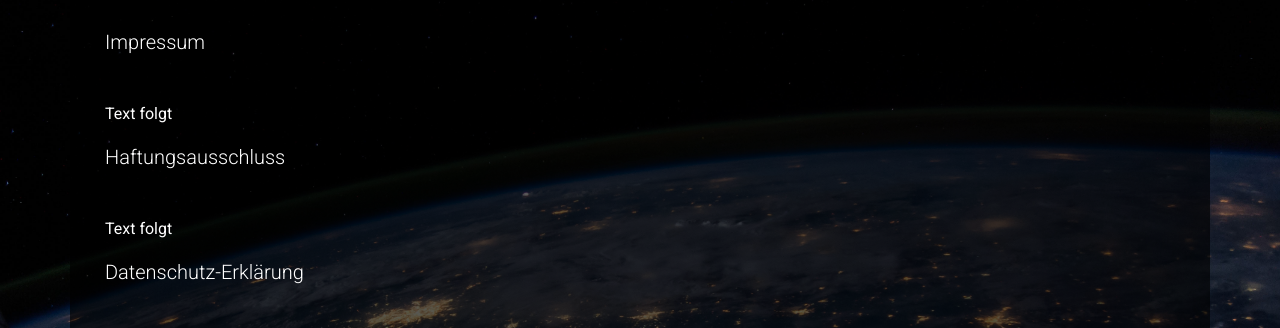
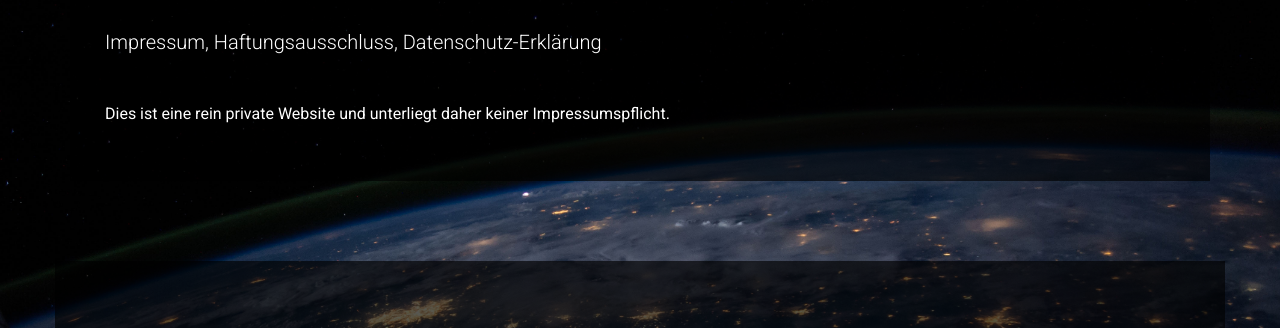
Before and after one commit to elllo/rogueleaders, a plain HTML site: page impressum.html in a window 1280 px wide. Shown: the part 119-447 px from the top of the page. Drawn offline with nearby package versions, Linux system fonts and the light colour scheme.

Commit message:
Update impressum.html

```diff
--- a/impressum.html
+++ b/impressum.html
@@ -23,12 +23,8 @@
         <section class="container">
             <div class="central-text-block">
                 <div>
-                    <h3>Impressum</h3>
-                    <p>Text folgt</p>
-                    <h3>Haftungsausschluss</h3>
-                    <p>Text folgt</p>
-                    <h3>Datenschutz-Erklärung</h3>
-                    <p>Text folgt</p>
+                    <h3>Impressum, Haftungsausschluss, Datenschutz-Erklärung</h3>
+                    <p>Dies ist eine rein private Website und unterliegt daher keiner Impressumspflicht.</p>
                 </div>
             </div>
         </section>
```
